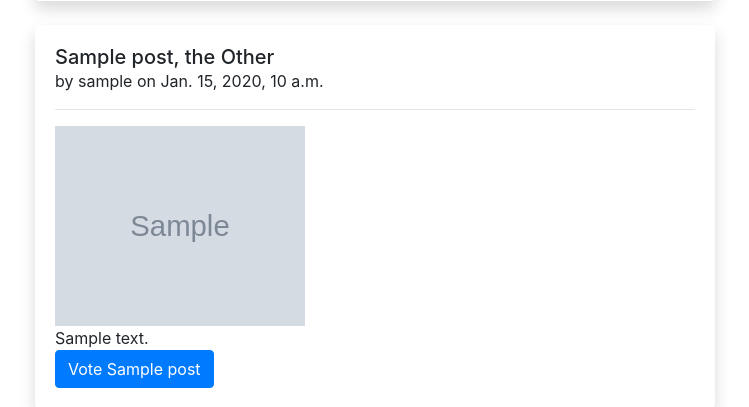
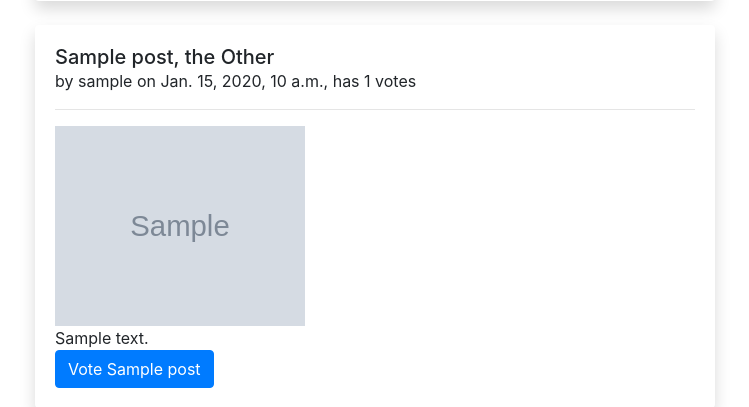
Before and after one commit to Freyja-Folkvangr/petshare, a Django app: page / in a window 1280 px wide. Shown: the part 506-913 px from the top of the page, without its empty margins (80-829 px from the left). Run offline with Django 3.2, Linux system fonts and the light colour scheme; tables that the repository leaves empty hold one stand-in row (values such as "Sample post"); grey boxes marked "Sample" are stand-in pictures; some libraries are stand-ins or nearby versions.

Commit message:
sort by number of votes

```diff
--- a/petshare/models.py
+++ b/petshare/models.py
@@ -26,6 +26,10 @@ class Post(models.Model):
     def photo_path(self):
         return str(self.photo).replace('petshare/', '')
 
+    @property
+    def votes(self):
+        return Vote.objects.all().filter(photo_id=self.id).count()
+
 class Vote(models.Model):
     nickname = models.CharField(max_length=128, null=False, default='Unknown', help_text='Your nickname', unique=True)
     photo_id = models.ForeignKey(Post, on_delete=models.CASCADE)
--- a/petshare/templates/index.html
+++ b/petshare/templates/index.html
@@ -29,7 +29,7 @@
             <div class="card border-0 shadow mb-4">
                 <div class="card-body">
                     <h5 class="m-0">{{ post.pet_name }}, the {{ post.pet_type_str }}</h5>
-                    by {{ post.nickname }} on {{ post.date_posted }}
+                    by {{ post.nickname }} on {{ post.date_posted }}, has {{ post.votes }} votes
                     <hr>
                     <img src="{{ post.photo_path }}" width="250px" height="200px">
                     <div class="row">
--- a/petshare/views.py
+++ b/petshare/views.py
@@ -4,7 +4,7 @@ from .models import Post
 
 # Create your views here.
 def index(request):
-    posts = Post.objects.all()
+    posts = reversed(sorted(Post.objects.all().order_by(), key=lambda t: t.votes))
     context = {
         'posts':posts
     }
```
